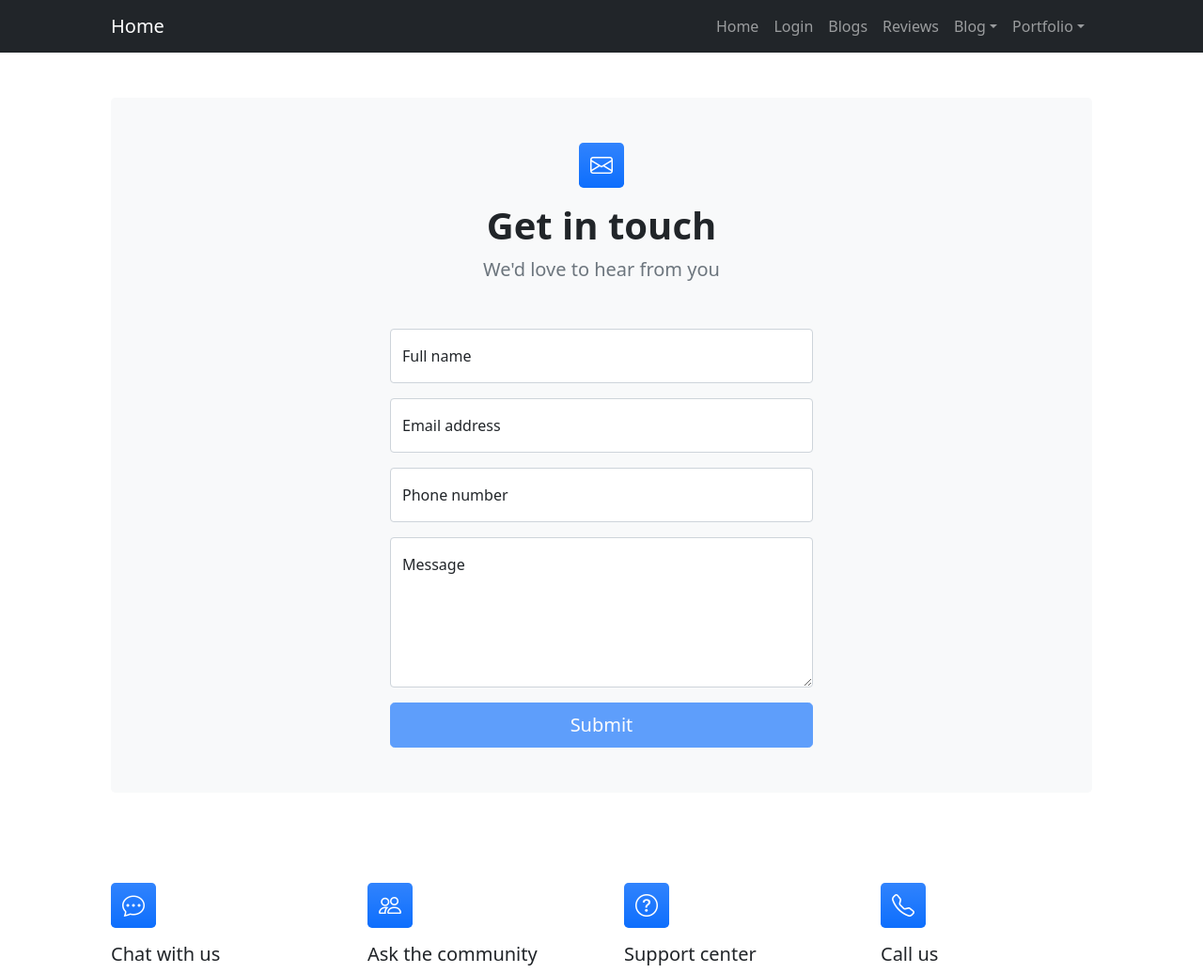
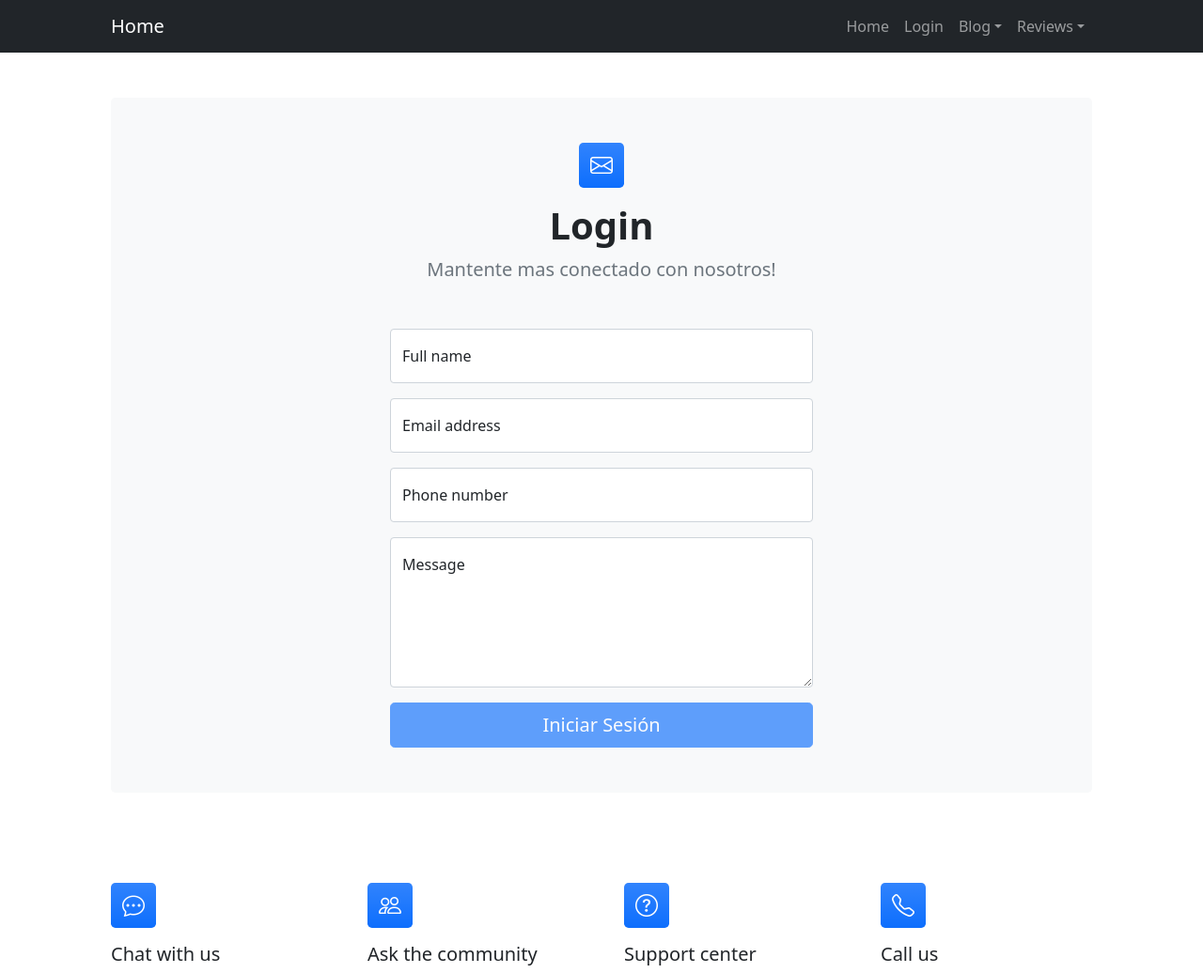
Before and after one commit to EdgarIGuerraV/ProjectShueisha, a Django app: page /contact/ in a window 1280 px wide. Shown: the top 1036 px of the page at 94% size. Run offline with Django 4.2, Linux system fonts and the light colour scheme; data comes from the database, SQL or seed files in the repository; both versions use the stored data as it was after the commit; some libraries are stand-ins or nearby versions.

Commit message:
Actualizacion de la interfaz de los html

```diff
--- a/Blog_Web/main/templates/main/blog-add.html
+++ b/Blog_Web/main/templates/main/blog-add.html
@@ -27,8 +27,7 @@
                             <li class="nav-item"><a class="nav-link" href="{% url 'main:home' %}">Home</a></li>
 
                             <li class="nav-item"><a class="nav-link" href="{% url 'main:contact' %}">Login</a></li>
-                            <li class="nav-item"><a class="nav-link" href="{% url 'main:blogs' %}">Blogs</a></li>
-                            <li class="nav-item"><a class="nav-link" href="{% url 'main:reviews' %}">Reviews</a></li>
+
                             <li class="nav-item dropdown">
                                 <a class="nav-link dropdown-toggle" id="navbarDropdownBlog" href="#" role="button" data-bs-toggle="dropdown" aria-expanded="false">Blog</a>
                                 <ul class="dropdown-menu dropdown-menu-end" aria-labelledby="navbarDropdownBlog">
--- a/Blog_Web/main/templates/main/blog-home.html
+++ b/Blog_Web/main/templates/main/blog-home.html
@@ -27,8 +27,7 @@
                             <li class="nav-item"><a class="nav-link" href="{% url 'main:home' %}">Home</a></li>
 
                             <li class="nav-item"><a class="nav-link" href="{% url 'main:contact' %}">Login</a></li>
-                            <li class="nav-item"><a class="nav-link" href="{% url 'main:blogs' %}">Blogs</a></li>
-                            <li class="nav-item"><a class="nav-link" href="{% url 'main:reviews' %}">Reviews</a></li>
+
                             <li class="nav-item dropdown">
                                 <a class="nav-link dropdown-toggle" id="navbarDropdownBlog" href="#" role="button" data-bs-toggle="dropdown" aria-expanded="false">Blog</a>
                                 <ul class="dropdown-menu dropdown-menu-end" aria-labelledby="navbarDropdownBlog">
--- a/Blog_Web/main/templates/main/blog-post.html
+++ b/Blog_Web/main/templates/main/blog-post.html
@@ -27,8 +27,7 @@
                             <li class="nav-item"><a class="nav-link" href="{% url 'main:home' %}">Home</a></li>
 
                             <li class="nav-item"><a class="nav-link" href="{% url 'main:contact' %}">Login</a></li>
-                            <li class="nav-item"><a class="nav-link" href="{% url 'main:blogs' %}">Blogs</a></li>
-                            <li class="nav-item"><a class="nav-link" href="{% url 'main:reviews' %}">Reviews</a></li>
+
                             <li class="nav-item dropdown">
                                 <a class="nav-link dropdown-toggle" id="navbarDropdownBlog" href="#" role="button" data-bs-toggle="dropdown" aria-expanded="false">Blog</a>
                                 <ul class="dropdown-menu dropdown-menu-end" aria-labelledby="navbarDropdownBlog">
--- a/Blog_Web/main/templates/main/contact.html
+++ b/Blog_Web/main/templates/main/contact.html
@@ -27,20 +27,19 @@
                             <li class="nav-item"><a class="nav-link" href="{% url 'main:home' %}">Home</a></li>
 
                             <li class="nav-item"><a class="nav-link" href="{% url 'main:contact' %}">Login</a></li>
-                            <li class="nav-item"><a class="nav-link" href="{% url 'main:blogs' %}">Blogs</a></li>
-                            <li class="nav-item"><a class="nav-link" href="{% url 'main:reviews' %}">Reviews</a></li>
+
                             <li class="nav-item dropdown">
                                 <a class="nav-link dropdown-toggle" id="navbarDropdownBlog" href="#" role="button" data-bs-toggle="dropdown" aria-expanded="false">Blog</a>
                                 <ul class="dropdown-menu dropdown-menu-end" aria-labelledby="navbarDropdownBlog">
-                                    <li><a class="dropdown-item" href="blog-home.html">Blog Home</a></li>
-                                    <li><a class="dropdown-item" href="blog-post.html">Blog Post</a></li>
+                                    <li><a class="dropdown-item" href="{% url 'main:blogs' %}">Blog Home</a></li>
+                                    <li><a class="dropdown-item" href="{% url 'main:blogaddinfo' %}">Blog Add</a></li>
                                 </ul>
                             </li>
                             <li class="nav-item dropdown">
-                                <a class="nav-link dropdown-toggle" id="navbarDropdownPortfolio" href="#" role="button" data-bs-toggle="dropdown" aria-expanded="false">Portfolio</a>
+                                <a class="nav-link dropdown-toggle" id="navbarDropdownPortfolio" href="#" role="button" data-bs-toggle="dropdown" aria-expanded="false">Reviews</a>
                                 <ul class="dropdown-menu dropdown-menu-end" aria-labelledby="navbarDropdownPortfolio">
-                                    <li><a class="dropdown-item" href="portfolio-overview.html">Portfolio Overview</a></li>
-                                    <li><a class="dropdown-item" href="portfolio-item.html">Portfolio Item</a></li>
+                                    <li><a class="dropdown-item" href="{% url 'main:reviews' %}">Reviews Home</a></li>
+                                    <li><a class="dropdown-item" href="{% url 'main:reviewsaddinfo' %}">Reviews Add</a></li>
                                 </ul>
                             </li>
                         </ul>
@@ -54,8 +53,8 @@
                     <div class="bg-light rounded-3 py-5 px-4 px-md-5 mb-5">
                         <div class="text-center mb-5">
                             <div class="feature bg-primary bg-gradient text-white rounded-3 mb-3"><i class="bi bi-envelope"></i></div>
-                            <h1 class="fw-bolder">Get in touch</h1>
-                            <p class="lead fw-normal text-muted mb-0">We'd love to hear from you</p>
+                            <h1 class="fw-bolder">Login</h1>
+                            <p class="lead fw-normal text-muted mb-0">Mantente mas conectado con nosotros!</p>
                         </div>
                         <div class="row gx-5 justify-content-center">
                             <div class="col-lg-8 col-xl-6">
@@ -110,7 +109,7 @@
                                     <!-- an error submitting the form-->
                                     <div class="d-none" id="submitErrorMessage"><div class="text-center text-danger mb-3">Error sending message!</div></div>
                                     <!-- Submit Button-->
-                                    <div class="d-grid"><button class="btn btn-primary btn-lg disabled" id="submitButton" type="submit">Submit</button></div>
+                                    <div class="d-grid"><button class="btn btn-primary btn-lg disabled" id="submitButton" type="submit">Iniciar Sesión</button></div>
                                 </form>
                             </div>
                         </div>
--- a/Blog_Web/main/templates/main/index.html
+++ b/Blog_Web/main/templates/main/index.html
@@ -27,8 +27,7 @@
                             <li class="nav-item"><a class="nav-link" href="{% url 'main:home' %}">Home</a></li>
 
                             <li class="nav-item"><a class="nav-link" href="{% url 'main:contact' %}">Login</a></li>
-                            <li class="nav-item"><a class="nav-link" href="{% url 'main:blogs' %}">Blogs</a></li>
-                            <li class="nav-item"><a class="nav-link" href="{% url 'main:reviews' %}">Reviews</a></li>
+
                             <li class="nav-item dropdown">
                                 <a class="nav-link dropdown-toggle" id="navbarDropdownBlog" href="#" role="button" data-bs-toggle="dropdown" aria-expanded="false">Blog</a>
                                 <ul class="dropdown-menu dropdown-menu-end" aria-labelledby="navbarDropdownBlog">
@@ -61,7 +60,7 @@
                                 </div>
                             </div>
                         </div>
-                        <div class="col-xl-5 col-xxl-6 d-none d-xl-block text-center"><img class="img-fluid rounded-3 my-5" src="{% static 'images/thumb-1920-747196.png' %}" alt="..." /></div>
+                        <div class="col-xl-5 col-xxl-6 d-none d-xl-block text-center"><img class="img-fluid rounded-3 my-5" src="{% static 'images/mangas-shueisha-2202133-1000x600.jpg' %}" alt="..." /></div>
                     </div>
                 </div>
             </header>
--- a/Blog_Web/main/templates/main/reviews-add.html
+++ b/Blog_Web/main/templates/main/reviews-add.html
@@ -27,8 +27,7 @@
                             <li class="nav-item"><a class="nav-link" href="{% url 'main:home' %}">Home</a></li>
 
                             <li class="nav-item"><a class="nav-link" href="{% url 'main:contact' %}">Login</a></li>
-                            <li class="nav-item"><a class="nav-link" href="{% url 'main:blogs' %}">Blogs</a></li>
-                            <li class="nav-item"><a class="nav-link" href="{% url 'main:reviews' %}">Reviews</a></li>
+
                             <li class="nav-item dropdown">
                                 <a class="nav-link dropdown-toggle" id="navbarDropdownBlog" href="#" role="button" data-bs-toggle="dropdown" aria-expanded="false">Blog</a>
                                 <ul class="dropdown-menu dropdown-menu-end" aria-labelledby="navbarDropdownBlog">
@@ -55,7 +54,7 @@
                         <div class="text-center mb-5">
                             <div class="feature bg-primary bg-gradient text-white rounded-3 mb-3"><i class="bi bi-envelope"></i></div>
                             <h1 class="fw-bolder">Crea una Review</h1>
-                            <p class="lead fw-normal text-muted mb-0">Danos tu opinion!</p>
+                            <p class="lead fw-normal text-muted mb-0">Danos tu opinion de algun manga!</p>
                         </div>
                         <div class="row gx-5 justify-content-center">
                             <div class="col-lg-8 col-xl-6">
--- a/Blog_Web/main/templates/main/reviews-post.html
+++ b/Blog_Web/main/templates/main/reviews-post.html
@@ -27,8 +27,7 @@
                             <li class="nav-item"><a class="nav-link" href="{% url 'main:home' %}">Home</a></li>
 
                             <li class="nav-item"><a class="nav-link" href="{% url 'main:contact' %}">Login</a></li>
-                            <li class="nav-item"><a class="nav-link" href="{% url 'main:blogs' %}">Blogs</a></li>
-                            <li class="nav-item"><a class="nav-link" href="{% url 'main:reviews' %}">Reviews</a></li>
+
                             <li class="nav-item dropdown">
                                 <a class="nav-link dropdown-toggle" id="navbarDropdownBlog" href="#" role="button" data-bs-toggle="dropdown" aria-expanded="false">Blog</a>
                                 <ul class="dropdown-menu dropdown-menu-end" aria-labelledby="navbarDropdownBlog">
```
Also changed, not shown: Blog_Web/main/templates/main/reviews-home.html (+8 -5 lines), Blog_Web/Static/images/mangas-shueisha-2202133-1000x600.jpg (added), Blog_Web/db.sqlite3, Blog_Web/mediafiles/blog/10705.jpg (added).
